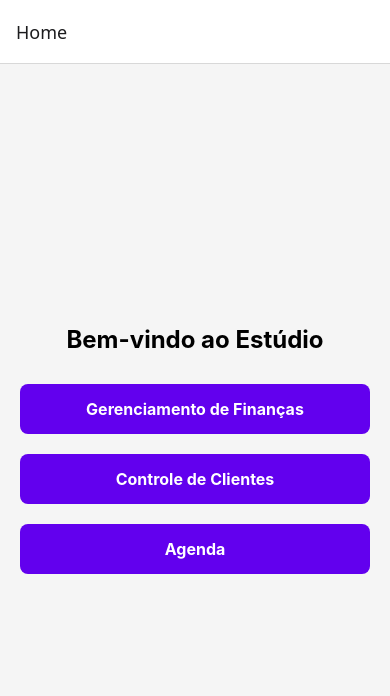
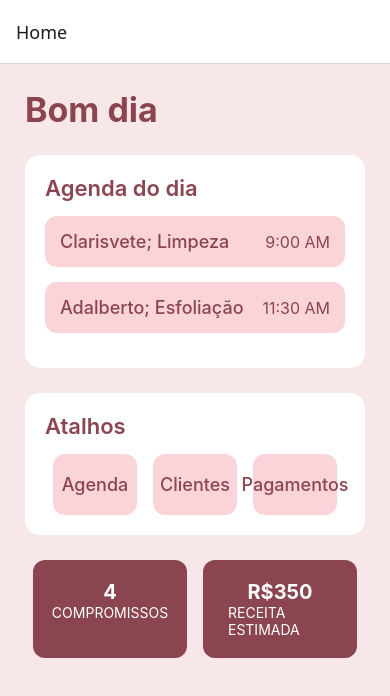
Before and after one commit to 3lder7/System-Studio, a React Native app in the folder app-estudio/: screen /Home in a window 390 px wide. Shown: the top 696 px of the page. Built offline with nearby package versions, Linux system fonts and the light colour scheme.

Commit message:
Primeira tela rascunho fiel ao figma

```diff
--- a/app-estudio/components/screens/HomeScreen.tsx
+++ b/app-estudio/components/screens/HomeScreen.tsx
@@ -1,56 +1,147 @@
 import React from 'react';
-import { StyleSheet, Text, View, TouchableOpacity } from 'react-native';
+import { View, Text, TouchableOpacity, StyleSheet } from 'react-native';
 
-export default function HomeScreen({ navigation }) {
+const App = () => {
+  const compromissos = [
+    { id: '1', cliente: 'Clarisvete', servico: 'Limpeza', horario: '9:00 AM' },
+    { id: '2', cliente: 'Adalberto', servico: 'Esfoliação', horario: '11:30 AM' },
+  ];
+
   return (
     <View style={styles.container}>
-      <Text style={styles.title}>Bem-vindo ao Estúdio</Text>
-      <TouchableOpacity
-        style={styles.button}
-        onPress={() => navigation.navigate('Finance')}
-      >
-        <Text style={styles.buttonText}>Gerenciamento de Finanças</Text>
-      </TouchableOpacity>
-      <TouchableOpacity
-        style={styles.button}
-        onPress={() => navigation.navigate('Clients')}
-      >
-        <Text style={styles.buttonText}>Controle de Clientes</Text>
-      </TouchableOpacity>
-      <TouchableOpacity
-        style={styles.button}
-        onPress={() => navigation.navigate('Schedule')}
-      >
-        <Text style={styles.buttonText}>Agenda</Text>
-      </TouchableOpacity>
+      <Text style={styles.greeting}>Bom dia</Text>
+
+      <View style={styles.agendaContainer}>
+        <Text style={styles.sectionTitle}>Agenda do dia</Text>
+        {compromissos.map((item) => (
+          <TouchableOpacity key={item.id} style={styles.agendaItem}>
+            <Text style={styles.agendaText}>
+              {item.cliente}; {item.servico}
+            </Text>
+            <Text style={styles.agendaTime}>{item.horario}</Text>
+          </TouchableOpacity>
+        ))}
+      </View>
+
+      <View style={styles.shortcutsContainer}>
+        <Text style={styles.sectionTitle}>Atalhos</Text>
+        <View style={styles.shortcuts}>
+          <TouchableOpacity style={styles.shortcut}>
+            <Text style={styles.shortcutText}>Agenda</Text>
+          </TouchableOpacity>
+          <TouchableOpacity style={styles.shortcut}>
+            <Text style={styles.shortcutText}>Clientes</Text>
+          </TouchableOpacity>
+          <TouchableOpacity style={styles.shortcut}>
+            <Text style={styles.shortcutText}>Pagamentos</Text>
+          </TouchableOpacity>
+        </View>
+      </View>
+
+      <View style={styles.summaryContainer}>
+        <View style={styles.summaryBox}>
+          <Text style={styles.summaryValue}>4</Text>
+          <Text style={styles.summaryLabel}>COMPROMISSOS</Text>
+        </View>
+        <View style={styles.summaryBox}>
+          <Text style={styles.summaryValue}>R$350</Text>
+          <Text style={styles.summaryLabel}>RECEITA ESTIMADA</Text>
+        </View>
+      </View>
     </View>
   );
-}
+};
 
 const styles = StyleSheet.create({
   container: {
     flex: 1,
-    backgroundColor: '#f5f5f5',
+    backgroundColor: '#F8E7E8',
+    padding: 25,
+  },
+  greeting: {
+    fontSize: 34,
+    fontWeight: 'bold',
+    color: '#8B4550',
+    marginBottom: 25,
+  },
+  agendaContainer: {
+    backgroundColor: '#FFFFFF',
+    padding: 20,
+    borderRadius: 15,
+    marginBottom: 25,
+  },
+  sectionTitle: {
+    fontSize: 22,
+    fontWeight: '600',
+    color: '#8B4550',
+    marginBottom: 15,
+  },
+  agendaItem: {
+    backgroundColor: '#FAD4D8',
+    padding: 15,
+    borderRadius: 12,
+    flexDirection: 'row',
+    justifyContent: 'space-between',
     alignItems: 'center',
-    justifyContent: 'center',
+    marginBottom: 15,
+  },
+  agendaText: {
+    fontSize: 18,
+    color: '#8B4550',
+    fontWeight: '500',
+  },
+  agendaTime: {
+    fontSize: 16,
+    color: '#8B4550',
+    fontWeight: '400',
+  },
+  shortcutsContainer: {
+    backgroundColor: '#FFFFFF',
     padding: 20,
+    borderRadius: 15,
+    marginBottom: 25,
   },
-  title: {
-    fontSize: 24,
-    fontWeight: 'bold',
-    marginBottom: 20,
+  shortcuts: {
+    flexDirection: 'row',
+    justifyContent: 'space-between',
   },
-  button: {
-    backgroundColor: '#6200ee',
-    padding: 15,
-    borderRadius: 8,
-    marginVertical: 10,
-    width: '100%',
+  shortcut: {
+    backgroundColor: '#FAD4D8',
+    paddingVertical: 20,
+    paddingHorizontal: 25,
+    borderRadius: 12,
     alignItems: 'center',
+    flex: 1,
+    marginHorizontal: 8,
   },
-  buttonText: {
-    color: '#fff',
-    fontSize: 16,
+  shortcutText: {
+    fontSize: 18,
+    color: '#8B4550',
+    fontWeight: '500',
+  },
+  summaryContainer: {
+    flexDirection: 'row',
+    justifyContent: 'space-between',
+  },
+  summaryBox: {
+    backgroundColor: '#8B4550',
+    paddingVertical: 20,
+    paddingHorizontal: 25,
+    borderRadius: 12,
+    alignItems: 'center',
+    flex: 1,
+    marginHorizontal: 8,
+  },
+  summaryValue: {
+    fontSize: 20,
+    color: '#FFFFFF',
     fontWeight: 'bold',
   },
+  summaryLabel: {
+    fontSize: 14,
+    color: '#FFFFFF',
+    fontWeight: '400',
+  },
 });
+
+export default App;
```
